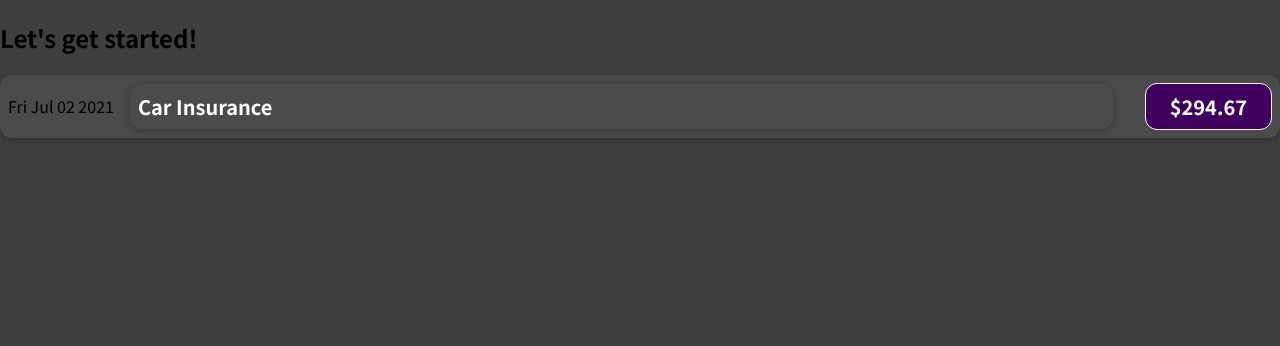
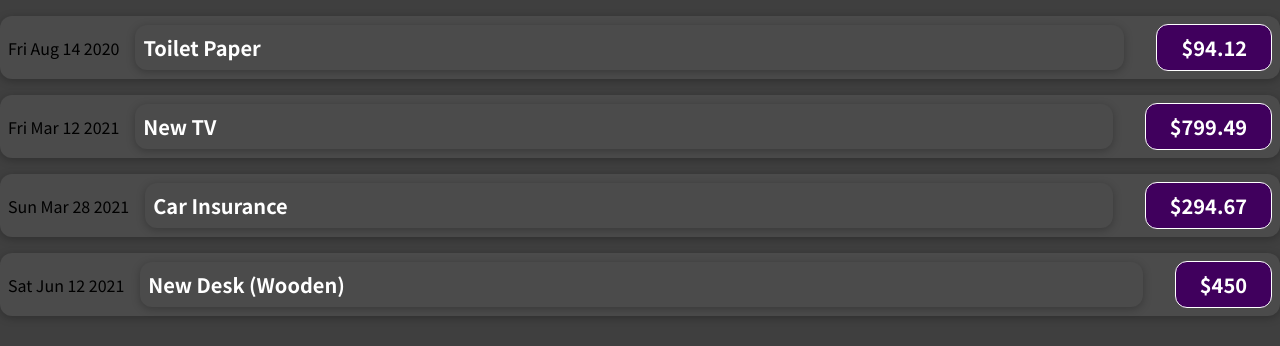
Before and after one commit to anaysoul/learning-react, a JavaScript app: page / in a window 1280 px wide. Shown: the top 346 px of the page. Built offline with nearby package versions, Linux system fonts and the light colour scheme.

Commit message:
passing data via "props"

```diff
--- a/src/App.js
+++ b/src/App.js
@@ -1,10 +1,49 @@
 import ExpenseItem from "./components/ExpenseItem";
 
 function App() {
+  const expenses = [
+    {
+      id: "e1",
+      title: "Toilet Paper",
+      amount: 94.12,
+      date: new Date(2020, 7, 14),
+    },
+    { id: "e2", title: "New TV", amount: 799.49, date: new Date(2021, 2, 12) },
+    {
+      id: "e3",
+      title: "Car Insurance",
+      amount: 294.67,
+      date: new Date(2021, 2, 28),
+    },
+    {
+      id: "e4",
+      title: "New Desk (Wooden)",
+      amount: 450,
+      date: new Date(2021, 5, 12),
+    },
+  ];
   return (
     <div>
-      <h2>Let's get started!</h2>
-      <ExpenseItem></ExpenseItem>
+      <ExpenseItem
+        title={expenses[0].title}
+        amount={expenses[0].amount}
+        date={expenses[0].date}
+      ></ExpenseItem>
+      <ExpenseItem
+        title={expenses[1].title}
+        amount={expenses[1].amount}
+        date={expenses[1].date}
+      ></ExpenseItem>
+      <ExpenseItem
+        title={expenses[2].title}
+        amount={expenses[2].amount}
+        date={expenses[2].date}
+      ></ExpenseItem>
+      <ExpenseItem
+        title={expenses[3].title}
+        amount={expenses[3].amount}
+        date={expenses[3].date}
+      ></ExpenseItem>
     </div>
   );
 }
--- a/src/components/ExpenseItem.js
+++ b/src/components/ExpenseItem.js
@@ -1,16 +1,12 @@
 import "./ExpenseItem.css";
 
-function ExpenseItem() {
-  const expenseDate = new Date(2021, 6, 2);
-  const expenseTitle = "Car Insurance";
-  const expenseAmount = 294.67;
-
+function ExpenseItem(props) {
   return (
     <div className="expense-item">
-      <div>{expenseDate.toDateString()}</div>
+      <div>{props.date.toDateString()}</div>
       <div className="expense-item__description">
-        <h2 className="expense-item h2">{expenseTitle}</h2>
-        <div className="expense-item__price">${expenseAmount}</div>
+        <h2 className="expense-item h2">{props.title}</h2>
+        <div className="expense-item__price">${props.amount}</div>
       </div>
     </div>
   );
```
Also changed, not shown: 1 other file (tests, documents, lock files or other folders).
